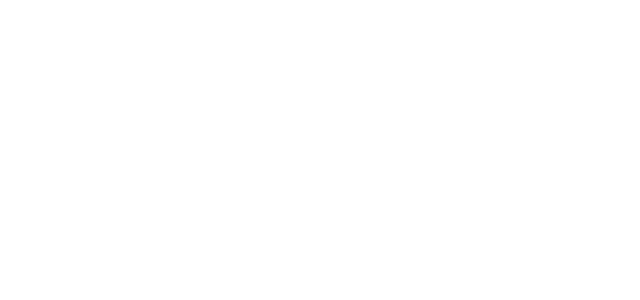
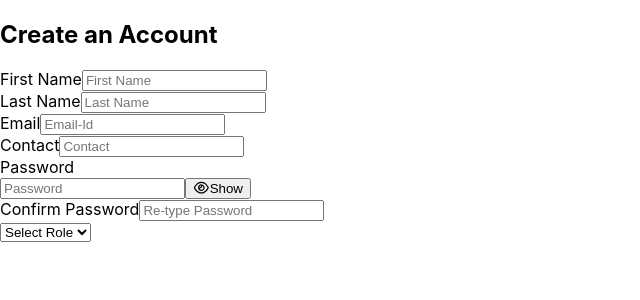
Before and after one commit to Shreyash1107/LibraryApplication, a React (Create React App) app: page / in a window 1280 px wide. Shown: the top 300 px of the page, without its empty margins (0-640 px from the left). Built offline with nearby package versions, Linux system fonts and the light colour scheme.

Commit message:
Working on Registration Form UI

```diff
--- a/src/Components/Register.js
+++ b/src/Components/Register.js
@@ -1,28 +1,100 @@
+import { faEye } from "@fortawesome/free-regular-svg-icons";
+import { FontAwesomeIcon } from "@fortawesome/react-fontawesome";
 import { useState } from "react"
-const RegisterComponent=()=>{
-    const [reg,setReg] = useState({
-        firstName:"",
-        lastName:"",
-        email:"",
-        contact:"",
-        password:"",
-        confirmPassword:"",
-        role:""
+const RegisterComponent = () => {
+    const [reg, setReg] = useState({
+        firstName: "",
+        lastName: "",
+        email: "",
+        contact: "",
+        password: "",
+        confirmPassword: "",
+        role: ""
     });
-    const[error,setError] = useState({
-        firstName:"",
-        lastName:"",
-        email:"",
-        contact:"",
-        password:"",
-        confirmPassword:"",
-        role:""
+    const [error, setError] = useState({
+        firstName: "",
+        lastName: "",
+        email: "",
+        contact: "",
+        password: "",
+        confirmPassword: "",
+        role: ""
     });
-    const handleFormFields=(event)=>{
+    const [showPassword, setShowPassword] = useState(false);
+    const handleFormFields = (event) => {
         setReg(event.target.value);
     }
-    const handleSubmitDetails=(event)=>{
+    const handleSubmitDetails = (event) => {
         event.preventDefault();
     }
+    return (<>
+        <div classsName="wrapper">
+            <div className="register-card">
+                <div className="register-header">
+                    <h2 className="register-title">Create an Account</h2>
+                    <div className="register-grid">
+                        <div className="field">
+                            <label htmlFor="firstName" className="label">
+                                First Name
+                            </label>
+                            <input type="text" name="firstName" value={reg.firstName}
+                                onChange={handleFormFields} autoComplete="off" placeholder="First Name" />
+                        </div>
+                        <div className="field">
+                            <label htmlFor="lastName" className="label">
+                                Last Name
+                            </label>
+                            <input type="text" name="lastName" value={reg.lastName}
+                                onChange={handleFormFields} autoComplete="off" placeholder="Last Name" />
+                        </div>
+                        <div className="field full-width">
+                            <label htmlFor="email" className="label">
+                                Email
+                            </label>
+                            <input type="email" name="email" value={reg.email}
+                                onChange={handleFormFields} autoComplete="off" placeholder="Email-Id" />
+                        </div>
+                        <div className="field full-width">
+                            <label htmlFor="contact" className="label">
+                                Contact
+                            </label>
+                            <input type="number" name="contact" value={reg.contact}
+                                onChange={handleFormFields} autoComplete="off" placeholder="Contact" />
+                        </div>
+                        <div className="field">
+                            <label htmlFor="password" className="label">
+                                Password
+                            </label>
+                            <div className="password-row">
+                                <input type={showPassword ? "text" : "password"} name="password" value={reg.password}
+                                    onChange={handleFormFields} autoComplete="off" placeholder="Password" />
+                                <button type="submit" onClick={() => setShowPassword(true)}
+                                    className="password-toggle" aria-label="Toggle Password Visibility">
+                                    <FontAwesomeIcon icon={faEye} />{showPassword ? "Hide" : "Show"}
+                                </button>
+                            </div>
+                        </div>
+                        <div className="field">
+                            <label htmlFor="confirmPassword" className="label">
+                                Confirm Password
+                            </label>
+                            <input type={showPassword ? "text" : "password"} name="confirmPassword"
+                            value={reg.confirmPassword} onChange={handleFormFields} placeholder="Re-type Password"/>
+                        </div>
+                        <div className="field full-width">
+                            <label htmlFor="role" className="label">
+                                <select name="role" value={reg.role} onChange={handleFormFields}>
+                                    <option value="">Select Role</option>
+                                    <option value="admin">Admin</option>
+                                    <option value="user">Student</option>
+                                    <option value="user">Librarian</option>
+                                </select>
+                            </label>
+                        </div>
+                    </div>
+                </div>
+            </div>
+        </div>
+    </>)
 }
 export default RegisterComponent;
```
